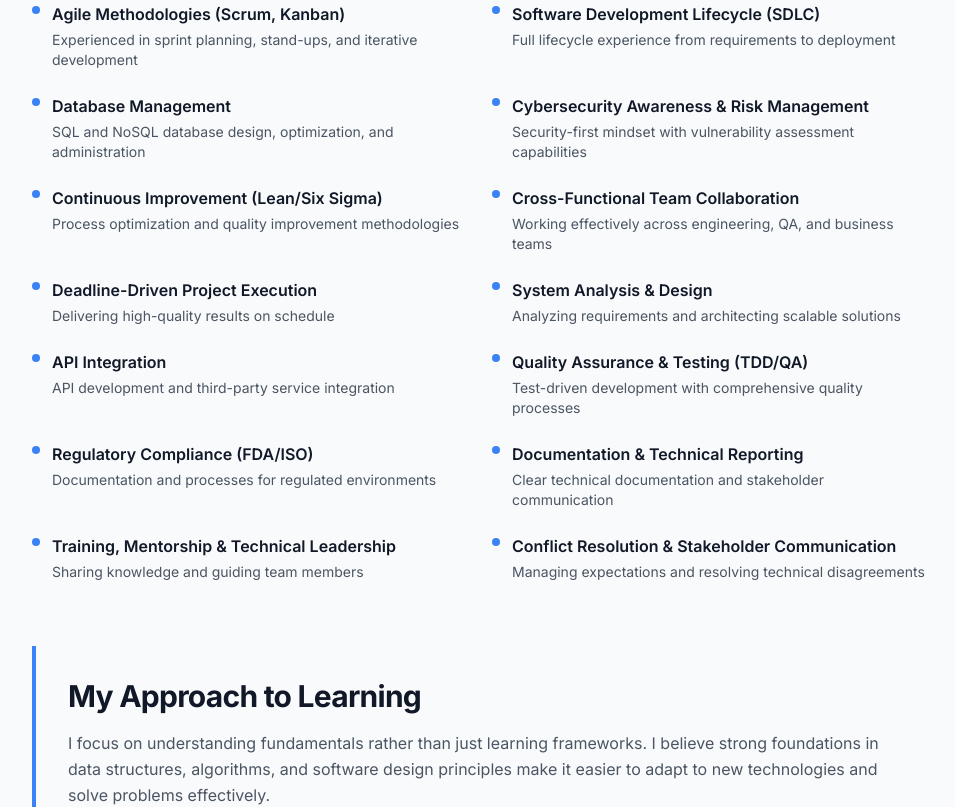
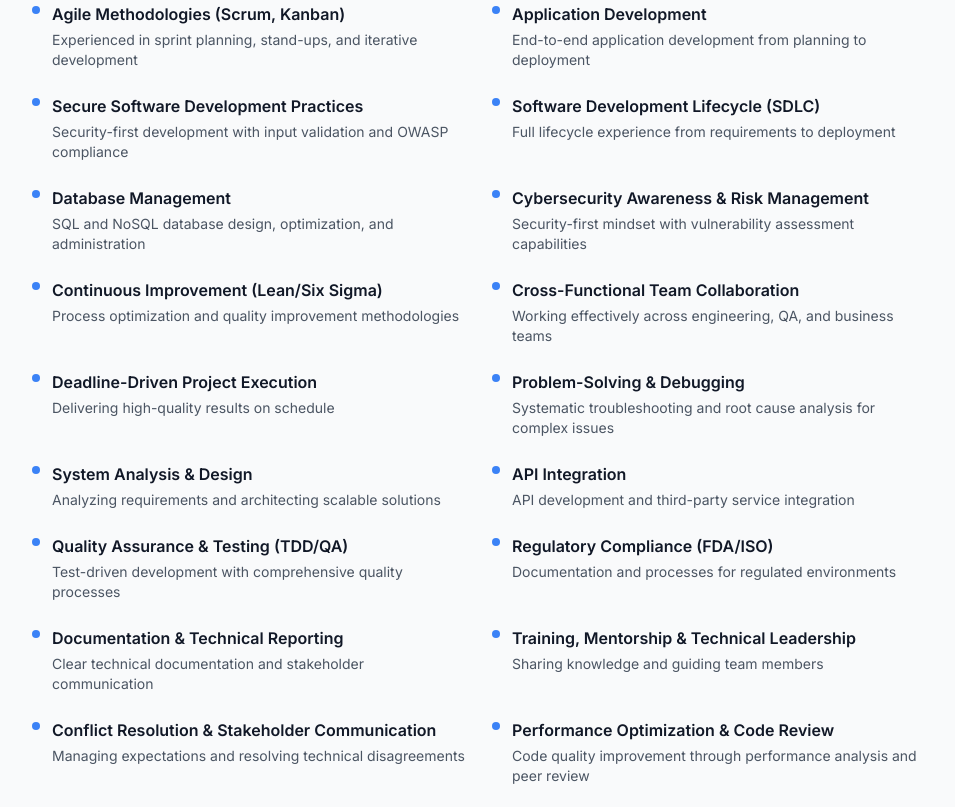
Before and after one commit to nwyrwas/Portfolio, a Next.js app: page /skills in a window 1280 px wide. Shown: the part 6660-7467 px from the top of the page, without its empty margins (56-1011 px from the left). Built offline with nearby package versions, Linux system fonts and the light colour scheme.

Commit message:
updated skills page

```diff
--- a/app/skills/page.tsx
+++ b/app/skills/page.tsx
@@ -304,6 +304,20 @@ export default function SkillsPage() {
             <div className="flex items-start gap-3">
               <div className="mt-1 w-2 h-2 rounded-full bg-primary-500 flex-shrink-0"></div>
               <div>
+                <h3 className="font-semibold text-gray-900 mb-1">Application Development</h3>
+                <p className="text-sm text-gray-600">End-to-end application development from planning to deployment</p>
+              </div>
+            </div>
+            <div className="flex items-start gap-3">
+              <div className="mt-1 w-2 h-2 rounded-full bg-primary-500 flex-shrink-0"></div>
+              <div>
+                <h3 className="font-semibold text-gray-900 mb-1">Secure Software Development Practices</h3>
+                <p className="text-sm text-gray-600">Security-first development with input validation and OWASP compliance</p>
+              </div>
+            </div>
+            <div className="flex items-start gap-3">
+              <div className="mt-1 w-2 h-2 rounded-full bg-primary-500 flex-shrink-0"></div>
+              <div>
                 <h3 className="font-semibold text-gray-900 mb-1">Software Development Lifecycle (SDLC)</h3>
                 <p className="text-sm text-gray-600">Full lifecycle experience from requirements to deployment</p>
               </div>
@@ -341,6 +355,13 @@ export default function SkillsPage() {
               <div>
                 <h3 className="font-semibold text-gray-900 mb-1">Deadline-Driven Project Execution</h3>
                 <p className="text-sm text-gray-600">Delivering high-quality results on schedule</p>
+              </div>
+            </div>
+            <div className="flex items-start gap-3">
+              <div className="mt-1 w-2 h-2 rounded-full bg-primary-500 flex-shrink-0"></div>
+              <div>
+                <h3 className="font-semibold text-gray-900 mb-1">Problem-Solving & Debugging</h3>
+                <p className="text-sm text-gray-600">Systematic troubleshooting and root cause analysis for complex issues</p>
               </div>
             </div>
             <div className="flex items-start gap-3">
@@ -392,6 +413,13 @@ export default function SkillsPage() {
                 <p className="text-sm text-gray-600">Managing expectations and resolving technical disagreements</p>
               </div>
             </div>
+            <div className="flex items-start gap-3">
+              <div className="mt-1 w-2 h-2 rounded-full bg-primary-500 flex-shrink-0"></div>
+              <div>
+                <h3 className="font-semibold text-gray-900 mb-1">Performance Optimization & Code Review</h3>
+                <p className="text-sm text-gray-600">Code quality improvement through performance analysis and peer review</p>
+              </div>
+            </div>
           </div>
         </div>
 
```
